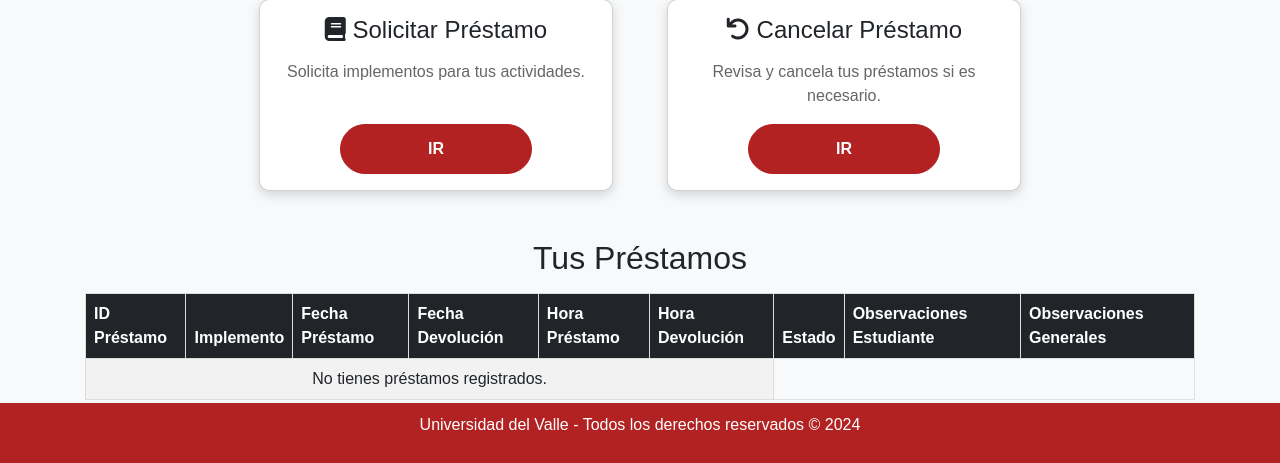
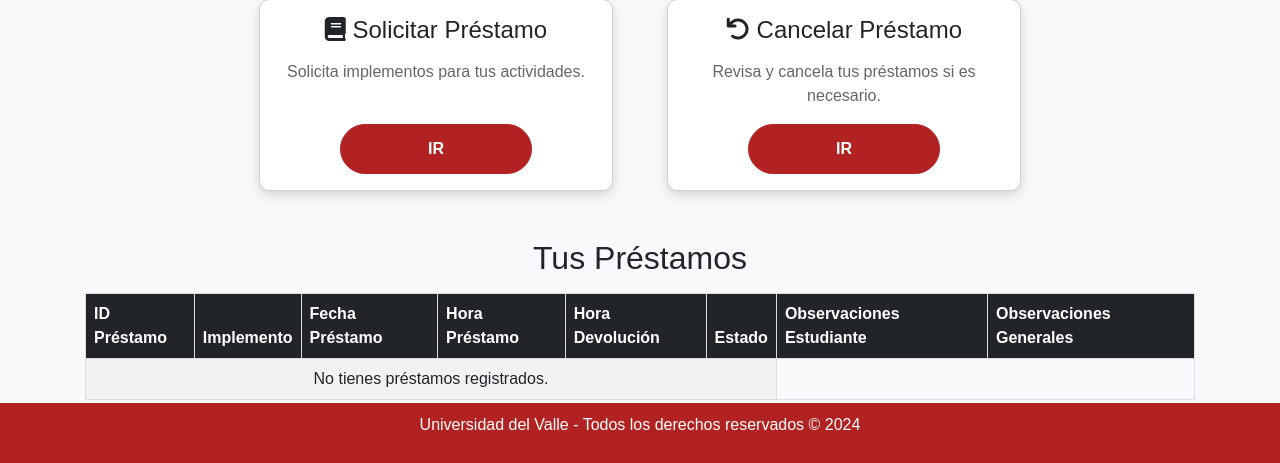
Before and after one commit to AnaaS27/Gestion-de-Implementos-Deportivos, a PHP site: page /modules/estudiante_dashboard.php in a window 1280 px wide. Shown: the part 337-800 px from the top of the page. Run offline with PHP 8.4, Linux system fonts and the light colour scheme; a user stored in the database is signed in; data comes from the database, SQL or seed files in the repository.

Commit message:
Se elimina fecha de devolucion de la tabla de prestamos

```diff
--- a/modules/estudiante_dashboard.php
+++ b/modules/estudiante_dashboard.php
@@ -9,7 +9,7 @@
 
 $id_usuario = $_SESSION['id_usuario'];
 $query = "
-    SELECT p.id_prestamo, i.nombre AS implemento, p.fecha_prestamo, p.fecha_devolucion, p.hora_prestamo, p.hora_devolucion, p.estado, p.observaciones_Est, p.observaciones_Generales
+    SELECT p.id_prestamo, i.nombre AS implemento, p.fecha_prestamo, p.hora_prestamo, p.hora_devolucion, p.estado, p.observaciones_Est, p.observaciones_Generales
     FROM prestamo p
     INNER JOIN implemento i ON p.id_implemento = i.id_implemento
     WHERE p.id_usuario = ?";
@@ -83,7 +83,6 @@
                         <th>ID Préstamo</th>
                         <th>Implemento</th>
                         <th>Fecha Préstamo</th>
-                        <th>Fecha Devolución</th>
                         <th>Hora Préstamo</th>
                         <th>Hora Devolución</th>
                         <th>Estado</th>
@@ -98,7 +97,6 @@
                                 <td><?= $row['id_prestamo']; ?></td>
                                 <td><?= $row['implemento']; ?></td>
                                 <td><?= $row['fecha_prestamo']; ?></td>
-                                <td><?= $row['fecha_devolucion']; ?></td>
                                 <td><?= $row['hora_prestamo']; ?></td>
                                 <td><?= $row['hora_devolucion']; ?></td>
                                 <td><?= $row['estado']; ?></td>
```
